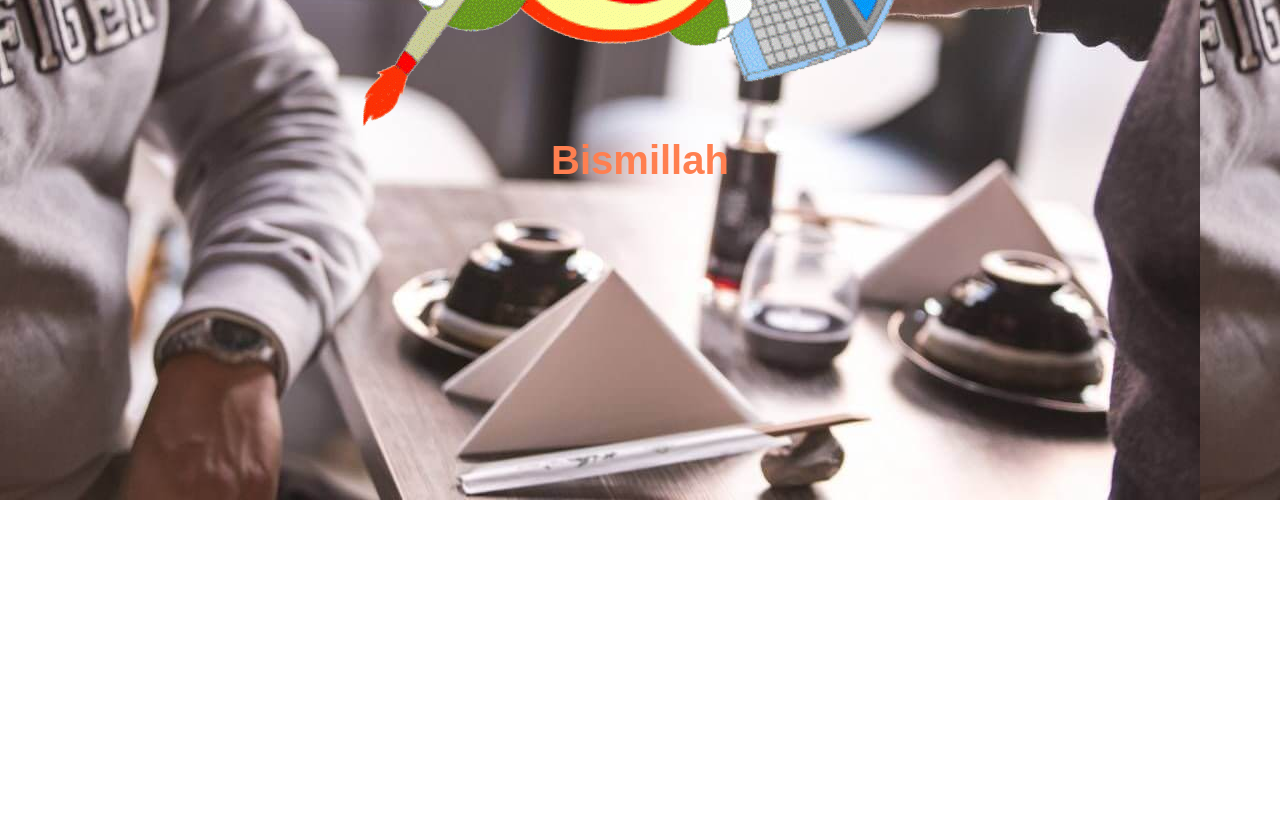
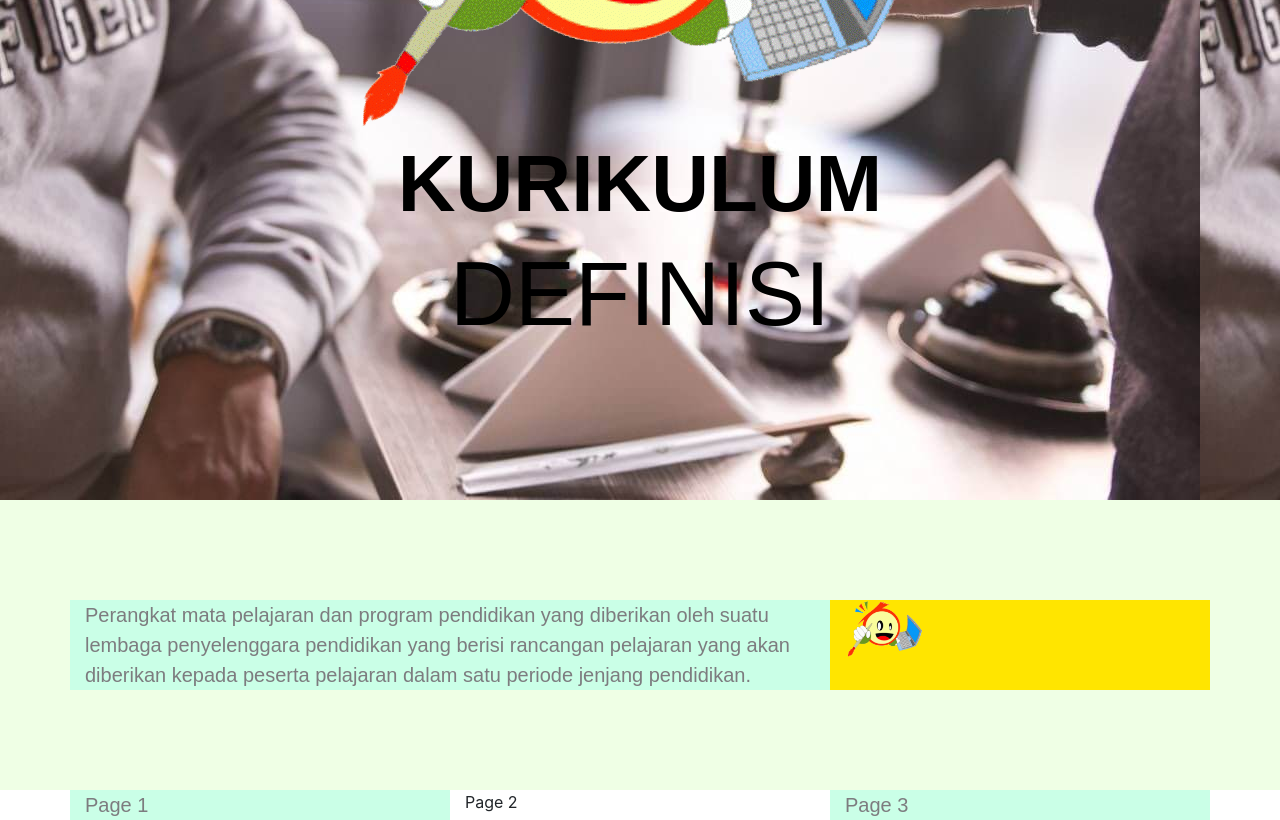
Before and after one commit to LutfanKemal/KeyMaster, a plain HTML site: page index.html in a window 1280 px wide. Shown: the part 300-1120 px from the top of the page. Before the commit the page ends 800 px from the top, so only its background shows below. Drawn offline with Linux system fonts and the light colour scheme.

Commit message:
Add files via upload

```diff
--- a/css/main.css
+++ b/css/main.css
@@ -7,15 +7,38 @@ body,html{
     width: 100%;
     height: 100%;
     text-align: center;
-
 }
 .judul{
     font-family: sans-serif;
-    font-size: 40px;
-    color: coral;
-
-}.sub-header{
-
-}.isi{
-
+    font-size: 150px;
+    color: red;
 }
+.sub-judul{
+    font-family: sans-serif;
+    font-size: 100px;
+    color: red;
+}
+.section2{
+    padding:100px 0px;
+    background: #EFFFE5;
+}
+.judul{
+    font-family: sans-serif;
+    font-size: 80px;
+    color: black;
+}
+.sub-judul{
+    font-family: sans-serif;
+    font-size: 90px;
+    color: black;
+}
+.col-kiri{
+    background: #CAFFE7;
+    font-family: sans-serif;
+    font-size: 20px;
+    color: #7D7C7F;
+}
+.col-kanan{
+    background: #FFE500;
+    font-size: 20px;
+}
--- a/index.html
+++ b/index.html
@@ -17,8 +17,40 @@
         <section class="section1">
             <img src="img/logo.png">
             <h1 class="judul">
-            <strong>Bismillah</strong>
+            <strong>KURIKULUM</strong>
             </h1>
+            <h2 class="sub-judul">
+                DEFINISI
+            </h2>
+        </section>
+        <!--section2--->
+        <section class="section2">
+            <div class="container">
+                <div class="row">
+                    <div class="col-md-8 col-kiri">
+                    Perangkat mata pelajaran dan program pendidikan yang diberikan oleh suatu lembaga penyelenggara pendidikan yang berisi rancangan pelajaran yang akan diberikan kepada peserta pelajaran dalam satu periode jenjang pendidikan.
+                    </div>
+                    <div class="col-md-4 col-kanan">
+                        <img src="img/logo.png" width="80px">
+                    </div>
+                </div>
+            </div>
+        </section>
+        <!--section3-->
+        <section class="section3">
+            <div class="container">
+                <div class="row">
+                    <div class="col col-kiri">
+                        Page 1
+                    </div>
+                    <div class="col">
+                        Page 2
+                    </div>
+                    <div class="col col-kiri">
+                        Page 3
+                    </div>
+                </div>
+            </div>
         </section>
     </body>
 </html>
```
